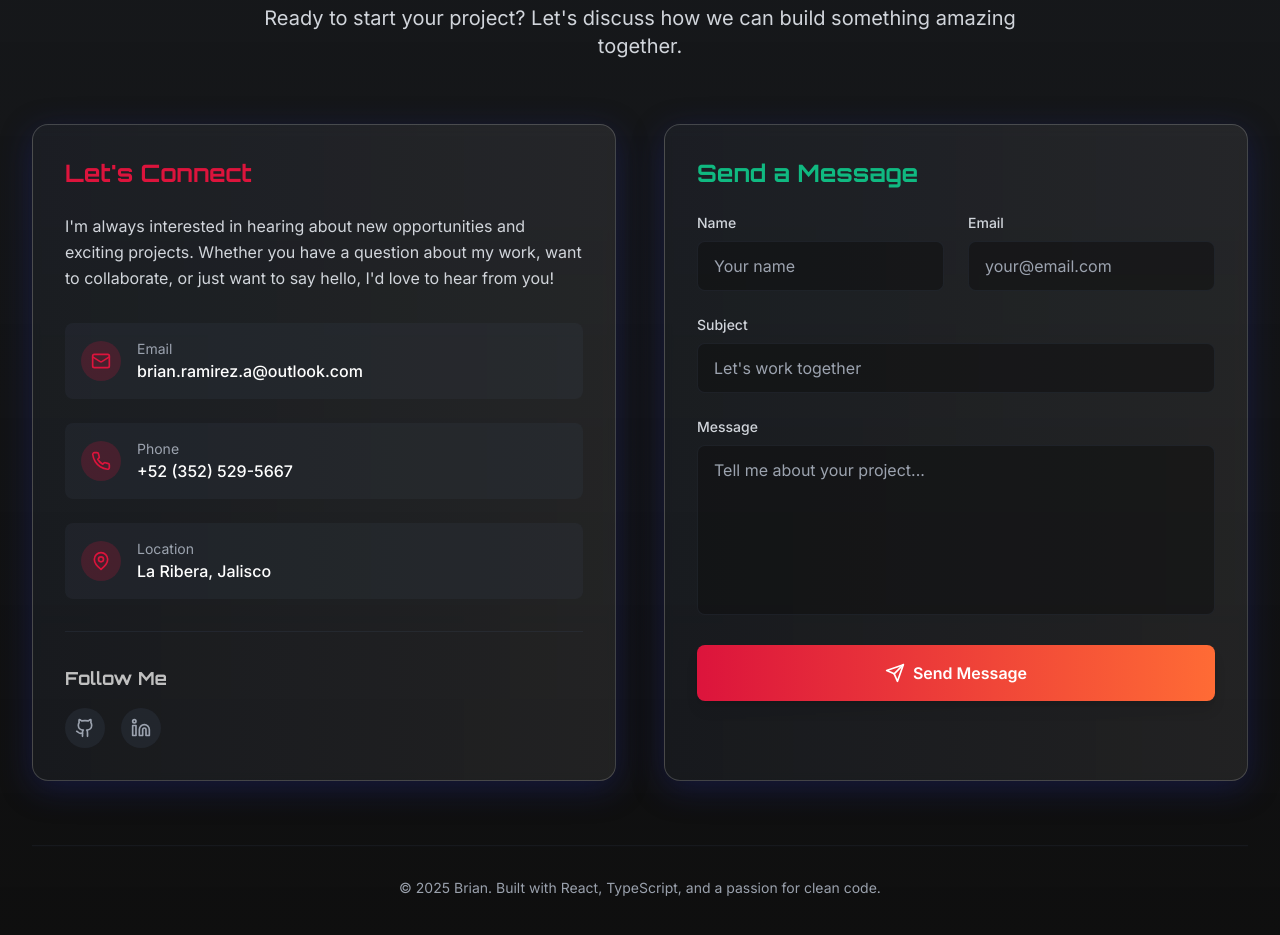
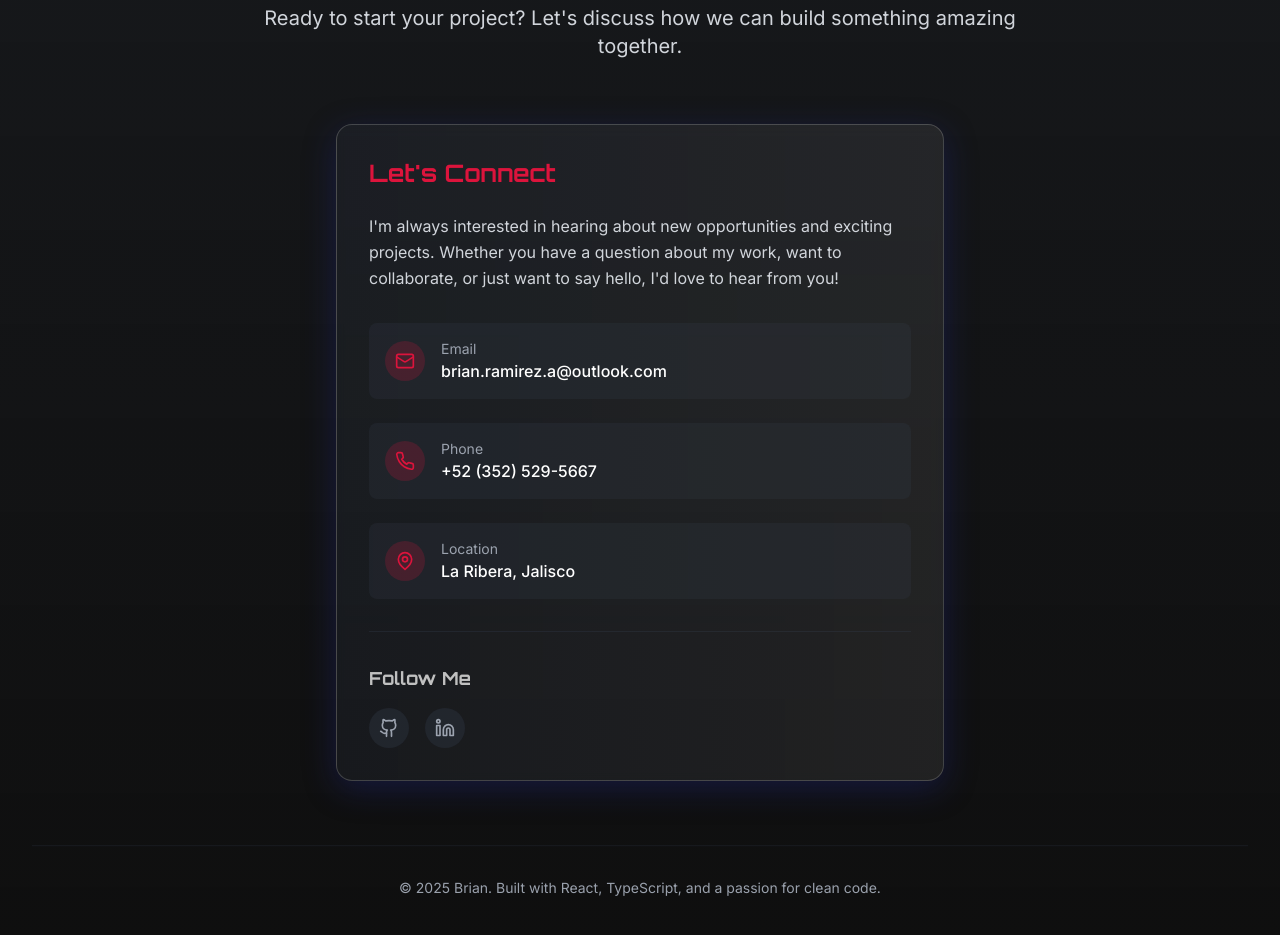
Before and after one commit to oconnner72/Portfolio, a React (Vite) app: page / in a window 1280 px wide. Shown: the part 4240-5175 px from the top of the page. Built offline with nearby package versions, Linux system fonts and the light colour scheme.

Commit message:
Fix contact

```diff
--- a/src/components/Contact.tsx
+++ b/src/components/Contact.tsx
@@ -105,13 +105,13 @@ const Contact = () => {
           </p>
         </motion.div>
 
-        <div className="grid lg:grid-cols-2 gap-12">
+        <div className="flex justify-center gap-12">
           {/* Contact Information */}
           <motion.div
             initial={{ opacity: 0, x: -50 }}
             animate={inView ? { opacity: 1, x: 0 } : {}}
             transition={{ duration: 0.8, delay: 0.2 }}
-            className="space-y-8"
+            className="space-y-8 lg:max-w-[50%]"
           >
             <div className="card-glow rounded-2xl p-8">
               <h3 className="text-2xl font-racing font-bold mb-6 text-racing-red">
@@ -166,7 +166,7 @@ const Contact = () => {
           </motion.div>
 
           {/* Contact Form */}
-          <motion.div
+          {/* <motion.div
             initial={{ opacity: 0, x: 50 }}
             animate={inView ? { opacity: 1, x: 0 } : {}}
             transition={{ duration: 0.8, delay: 0.4 }}
@@ -270,7 +270,7 @@ const Contact = () => {
                 )}
               </motion.button>
             </form>
-          </motion.div>
+          </motion.div> */}
         </div>
 
         {/* Footer */}
--- a/src/components/Hero.tsx
+++ b/src/components/Hero.tsx
@@ -68,7 +68,6 @@ const Hero = () => {
           </motion.div>
 
           <motion.div
-            onClick={openResume}
             initial={{ opacity: 0, y: 30 }}
             animate={{ opacity: 1, y: 0 }}
             transition={{ duration: 0.8, delay: 0.3 }}
@@ -80,6 +79,7 @@ const Hero = () => {
                 boxShadow: "0 0 20px rgba(220, 20, 60, 0.5)",
               }}
               whileTap={{ scale: 0.95 }}
+              onClick={openResume}
               className="racing-gradient text-white px-8 py-4 rounded-full font-semibold flex items-center gap-2 shadow-lg"
             >
               <Download className="w-5 h-5" />
```
